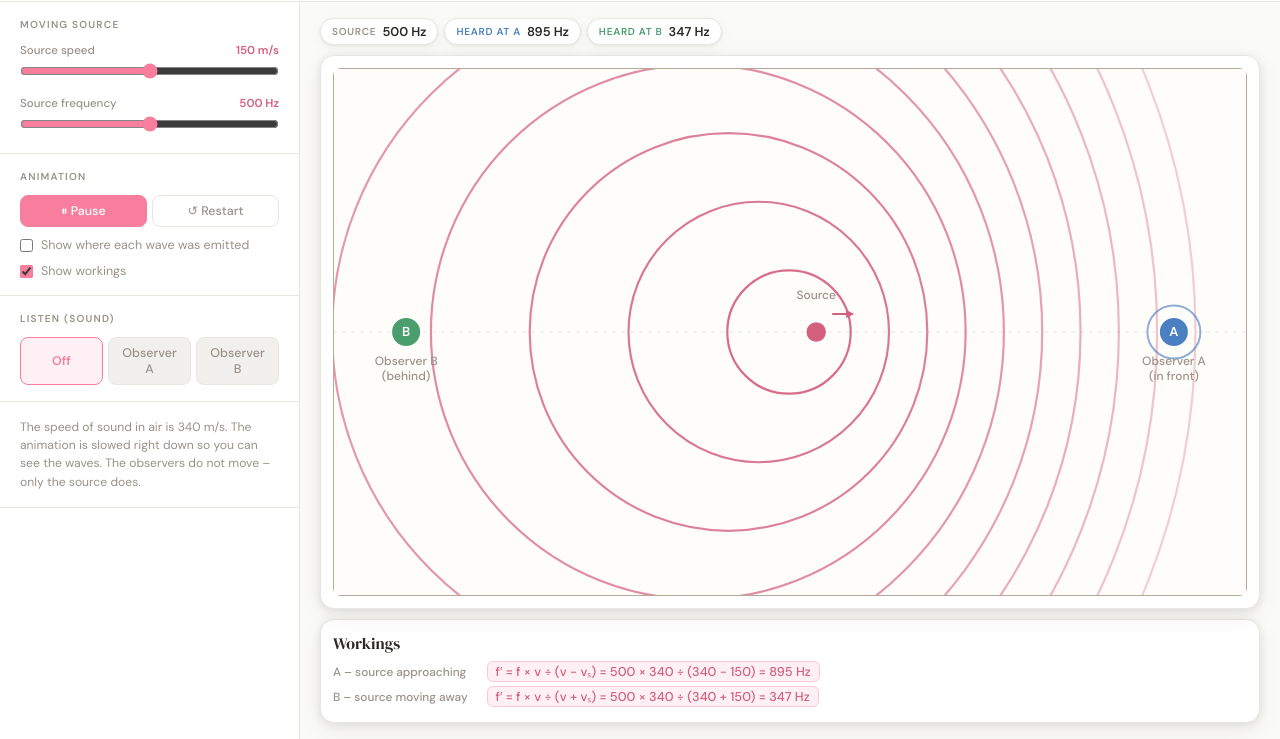
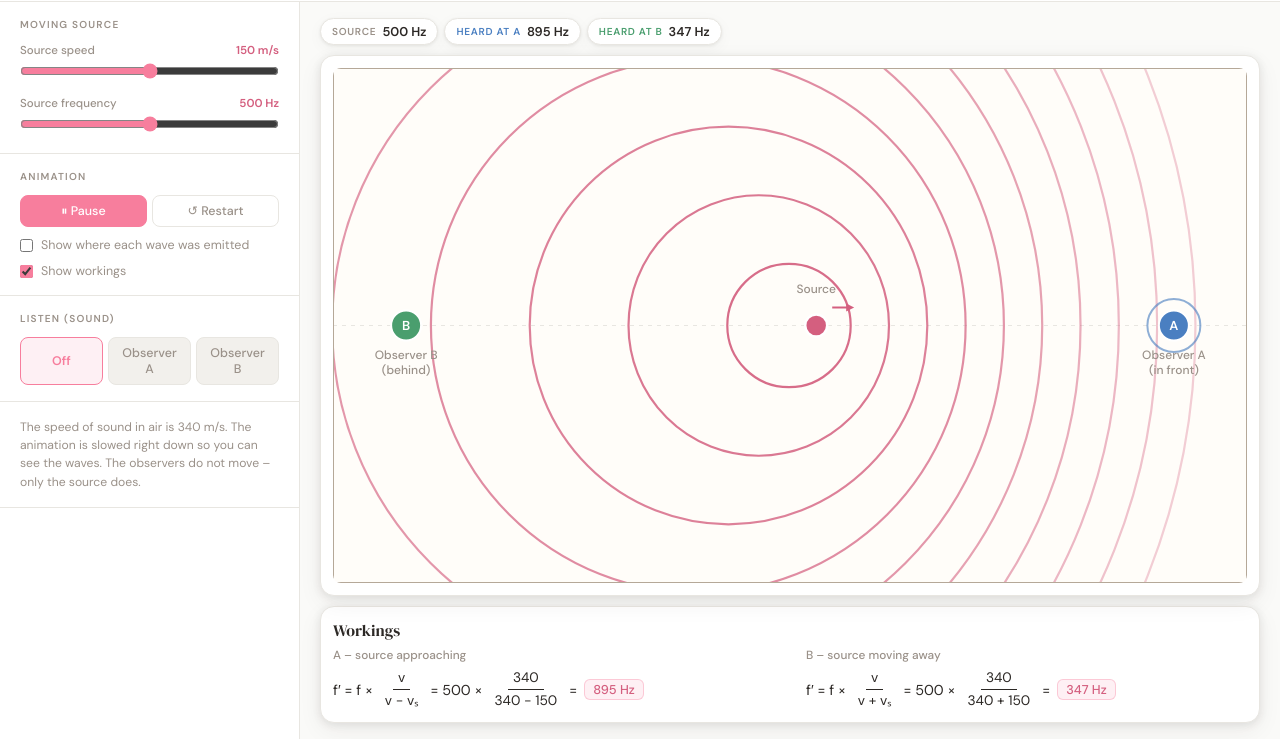
Before and after one commit to sirioq/doppler, a plain HTML site: page index.html in a window 1280 px wide. Shown: the part 61-800 px from the top of the page. Drawn offline with Linux system fonts and the light colour scheme.

Commit message:
Add files via upload

```diff
--- a/index.html
+++ b/index.html
@@ -38,10 +38,13 @@ input[type=range]{width:100%;accent-color:var(--accent);cursor:pointer}
 #cc{flex:1;min-height:0;min-width:0;position:relative}
 canvas{position:absolute;inset:12px;width:calc(100% - 24px);height:calc(100% - 24px);border-radius:8px}
 .card-title{font-family:'DM Serif Display',serif;font-size:1rem;font-weight:400;margin-bottom:6px}
-.work{font-size:.82rem;line-height:1.9;overflow-x:auto}
-.work div{white-space:nowrap}
+.work{display:flex;gap:12px 32px;flex-wrap:wrap;font-size:.9rem;line-height:1.4}
+.wk{flex:1;min-width:320px}
+.eq{display:flex;align-items:center;gap:7px;white-space:nowrap}
+.fr{display:inline-flex;flex-direction:column;align-items:center;text-align:center;line-height:1.3;font-size:.86rem}
+.fr span:first-child{border-bottom:1.5px solid var(--text);padding:0 5px 2px}.fr span:last-child{padding:2px 5px 0}
 .work code{background:var(--accent-bg);color:var(--accent-dark);border:1px solid var(--accent-border);padding:1px 8px;border-radius:6px;font:500 .8rem 'DM Sans',sans-serif}
-.tag{display:inline-block;min-width:150px;color:var(--muted);font-size:.74rem;font-weight:500}
+.tag{display:block;margin-bottom:6px;color:var(--muted);font-size:.74rem;font-weight:500}
 .hint{font-size:.76rem;color:var(--muted);line-height:1.5}
 .chk{display:flex;align-items:center;gap:8px;font-size:.78rem;color:var(--muted);margin-top:10px;cursor:pointer}
 .chk input{accent-color:var(--accent)}
@@ -139,8 +142,9 @@ function frame(now){
   ctx.beginPath();ctx.moveTo(srcX+38,H/2-18);ctx.lineTo(srcX+30,H/2-22);ctx.lineTo(srcX+30,H/2-14);ctx.fill()}
  // readouts
  $('vsO').textContent=vs+' m/s';$('fO').textContent=fmt(f);$('sF').textContent=fmt(f);$('sA').textContent=fmt(fA);$('sB').textContent=fmt(fB);
- if($('wk').checked){const h='<div><span class="tag">A – source approaching</span> <code>f′ = f × v ÷ (v − vₛ) = '+f+' × 340 ÷ (340 − '+vs+') = '+fmt(fA)+'</code></div>'+
-  '<div><span class="tag">B – source moving away</span> <code>f′ = f × v ÷ (v + vₛ) = '+f+' × 340 ÷ (340 + '+vs+') = '+fmt(fB)+'</code></div>';
+ if($('wk').checked){const fr=(n,d)=>'<span class="fr"><span>'+n+'</span><span>'+d+'</span></span>';
+  const col=(l,d,res)=>'<div class="wk"><span class="tag">'+l+'</span><div class="eq">f′ = f × '+fr('v','v '+d[0]+' vₛ')+' = '+f+' × '+fr('340','340 '+d[0]+' '+vs)+' = <code>'+fmt(res)+'</code></div></div>';
+  const h=col('A – source approaching','−',fA)+col('B – source moving away','+',fB);
   if(h!==frame.h){$('work').innerHTML=h;frame.h=h}}
  // sound
  if(ac&&gain){const fr=snd==='0'?fA:fB;gain.gain.setTargetAtTime(snd!=='off'&&playing?.06:0,ac.currentTime,.03);osc.frequency.setTargetAtTime(Math.min(2500,Math.max(80,fr)),ac.currentTime,.03)}
```
